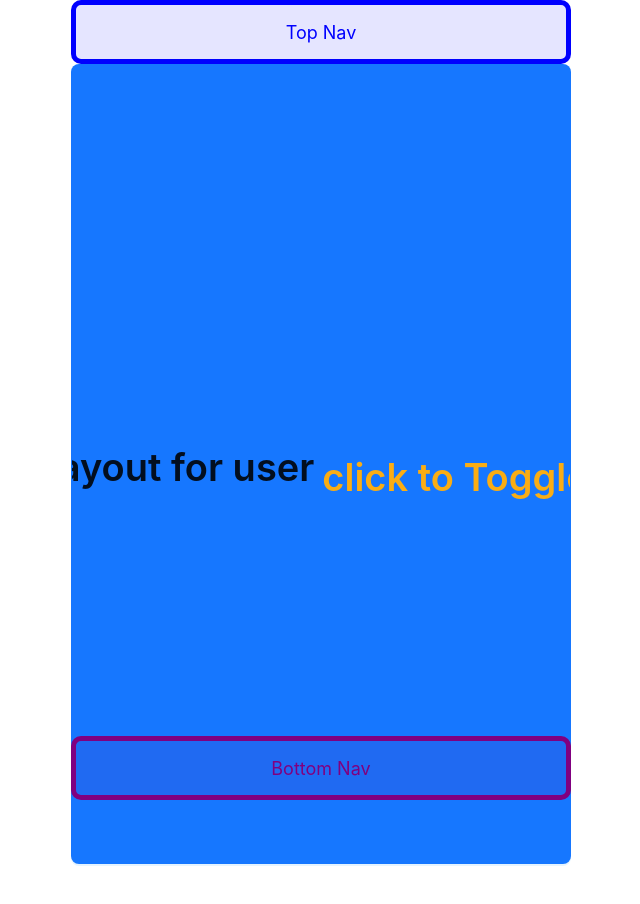
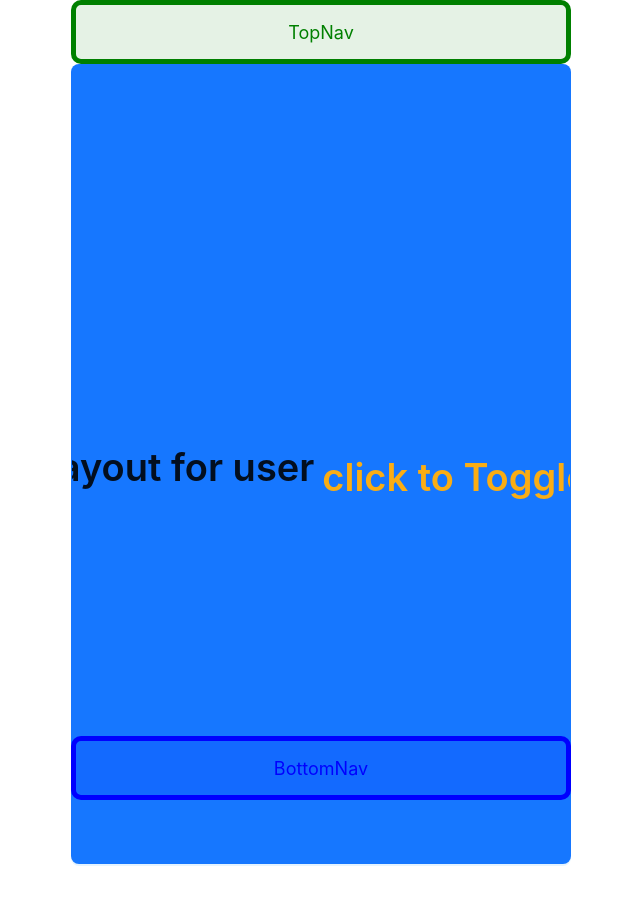
Before and after one commit to meeorder/meeorder-frontend, a Next.js app: page / in a window 1280 px wide. Shown: the top 904 px of the page, without its empty margins (319-959 px from the left). Built offline with nearby package versions, Linux system fonts and the light colour scheme.

Commit message:
Edit layout typo

```diff
--- a/src/modules/layout/UserLayout.tsx
+++ b/src/modules/layout/UserLayout.tsx
@@ -2,21 +2,21 @@ import WireFrame from "@/modules/Mock/components/WireFrame";
 import styled from "@emotion/styled";
 
 type UserLayoutProps = {
-  topNavNode?: React.ReactNode;
   mainNode?: React.ReactNode;
-  bottomNavNode?: React.ReactNode;
 };
 
 const UserLayout: React.FC<UserLayoutProps> = ({
-  topNavNode = <WireFrame contentNode="Top Nav" cardColor="blue" />,
   mainNode = <WireFrame contentNode="Main" cardColor="red" height={"100vh"} />,
-  bottomNavNode = <WireFrame contentNode="Bottom Nav" cardColor="purple" />,
 }) => {
   return (
     <UserLayoutContainer>
-      <UserTopNav>{topNavNode}</UserTopNav>
+      <UserTopNavContainer>
+        <WireFrame contentNode="TopNav" cardColor="green" height={"64px"} />
+      </UserTopNavContainer>
       <UserMain>{mainNode}</UserMain>
-      <UserBottomNav>{bottomNavNode}</UserBottomNav>
+      <UserBottomNavContainer>
+        <WireFrame contentNode="BottomNav" cardColor="blue" height={"64px"} />
+      </UserBottomNavContainer>
     </UserLayoutContainer>
   );
 };
@@ -29,7 +29,7 @@ const UserLayoutContainer = styled.div`
   margin: 0 auto;
 `;
 
-const UserTopNav = styled.nav`
+const UserTopNavContainer = styled.nav`
   position: sticky;
   top: 0;
   z-index: 1;
@@ -40,7 +40,7 @@ const UserTopNav = styled.nav`
 
 const UserMain = styled.main``;
 
-const UserBottomNav = styled.nav`
+const UserBottomNavContainer = styled.nav`
   position: sticky;
   bottom: 0;
   z-index: 1;
```
